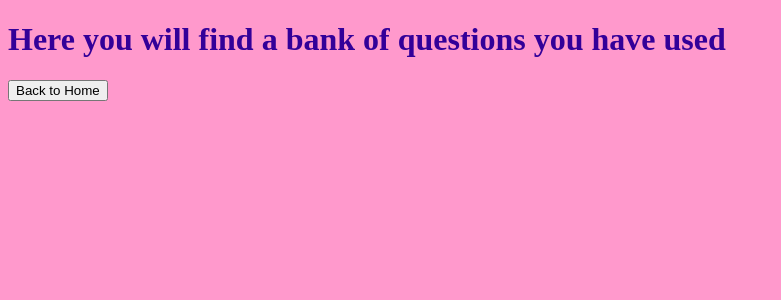
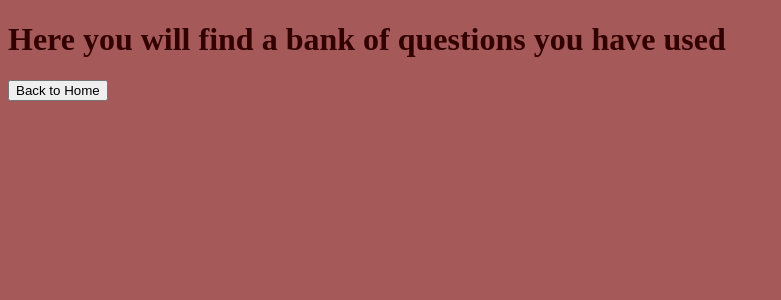
Before and after one commit to rswedberg/teachershelpteachers, a Flask app: template templates/previous_questions.html in a window 1280 px wide. Shown: the top 300 px of the page, without its empty margins (0-781 px from the left). Run offline with Flask 2, Linux system fonts and the light colour scheme; the template is opened without the code that fills it, so the values that code supplies are empty.

Commit message:
link to css

```diff
--- a/templates/previous_questions.html
+++ b/templates/previous_questions.html
@@ -4,10 +4,6 @@
   <title>My Previous Questions</title>
   <meta charset="UTF-8">
   <link rel="stylesheet" href="style.css">
-<style>
-body {background-color:#FF99CC; }
-h1 {color:#330099; }
-</style>
 </head>
 <body>
 <h1>
```
